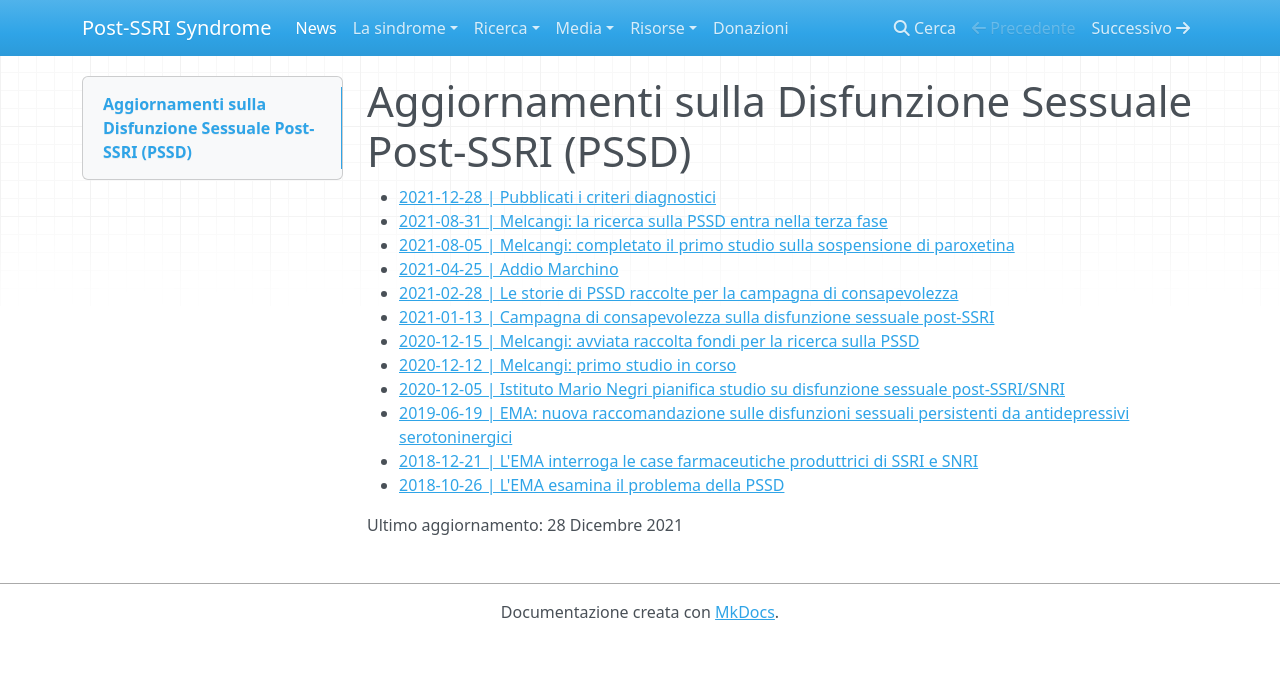
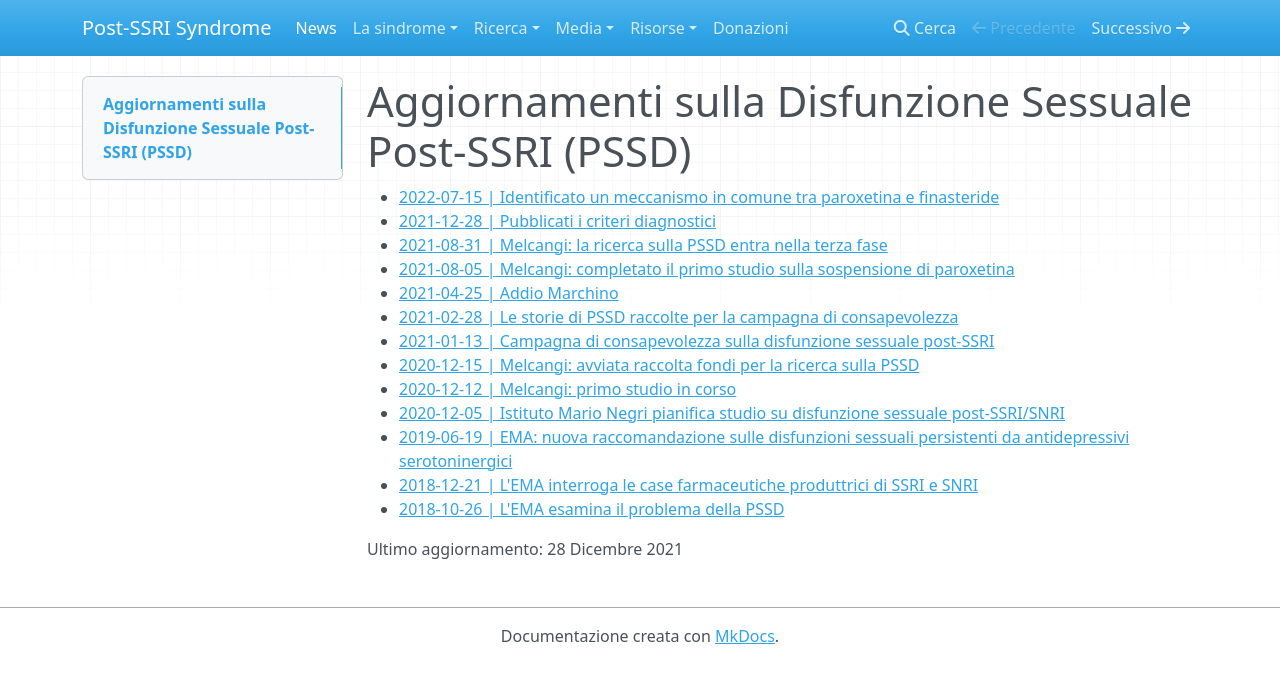
Before and after one commit to postssrisyndrome/windmill, an MkDocs documentation site: the page built from docs/news.md, in a window 1280 px wide. Shown: the top 683 px of the page. Built offline with MkDocs 1.6.1, drawn with Linux system fonts in a browser that asks for light colours; nearby versions of some CDN libraries.

Commit message:
news: aggiunta news melcangi paroxetina-pnmt

```diff
--- a/docs/news.md
+++ b/docs/news.md
@@ -1,5 +1,6 @@
 # Aggiornamenti sulla Disfunzione Sessuale Post-SSRI (PSSD)
 
+* [2022-07-15 | Identificato un meccanismo in comune tra paroxetina e finasteride](./news/2022-07-15-melcangi-identificato-target-condiviso-tra-paroxetina-e-finasteride.md)
 * [2021-12-28 | Pubblicati i criteri diagnostici](news/2021-12-28-pubblicati-i-criteri-diagnostici-per-la-pssd-e-altre-condizioni-persistenti.md)
 * [2021-08-31 | Melcangi: la ricerca sulla PSSD entra nella terza fase](news/2021-08-31-melcangi-la-ricerca-sulla-pssd-entra-nella-terza-fase.md)
 * [2021-08-05 | Melcangi: completato il primo studio sulla sospensione di paroxetina](news/2021-08-05-melcangi-completato-il-primo-studio-sulla-sospensione-di-paroxetina.md)
```
